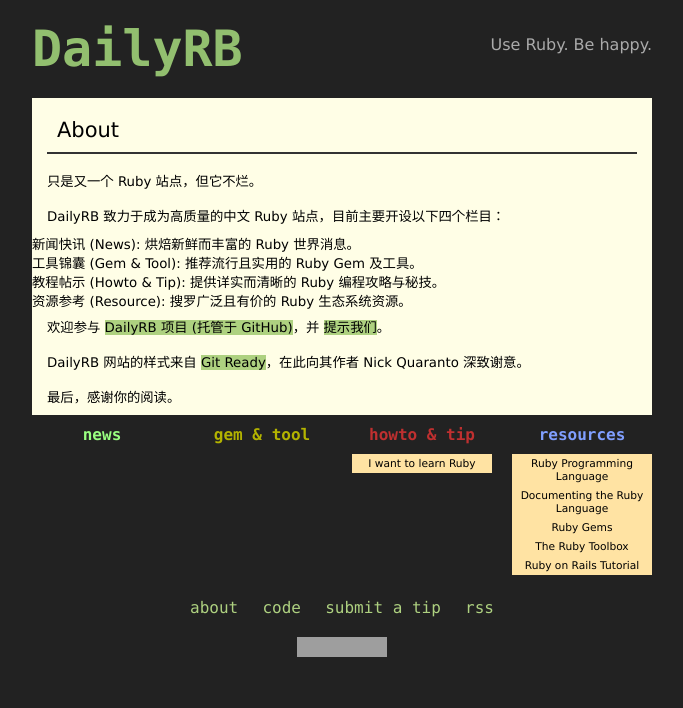
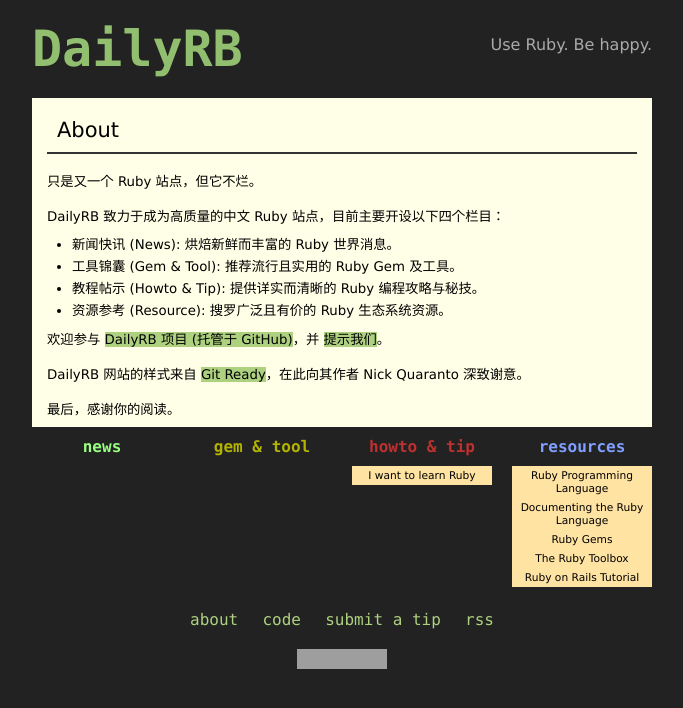
Before and after one commit to xuxiaodong/dailyrb, a Jekyll site: the page built from about.html, in a window 1280 px wide. Shown: the top 708 px of the page, without its empty margins (298-981 px from the left). Built offline with Jekyll 4.4.1, drawn with Linux system fonts in a browser that asks for light colours; Markdown is read by kramdown in place of the engine named in the settings; grey boxes are pictures that could not be loaded.

Commit message:
Fix about page

```diff
--- a/about.html
+++ b/about.html
@@ -2,7 +2,7 @@
 layout: default
 title: about
 ---
-<div class="grid_8 alpha omega content">
+<div id="post" class="grid_8 alpha omega content">
   <h2>About</h2>
   <p>
     只是又一个 Ruby 站点，但它不烂。
```
